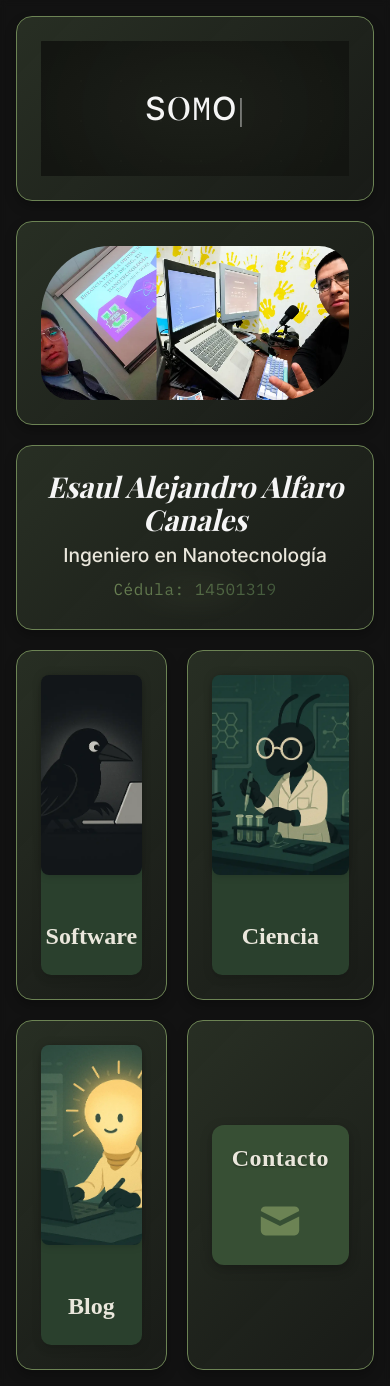
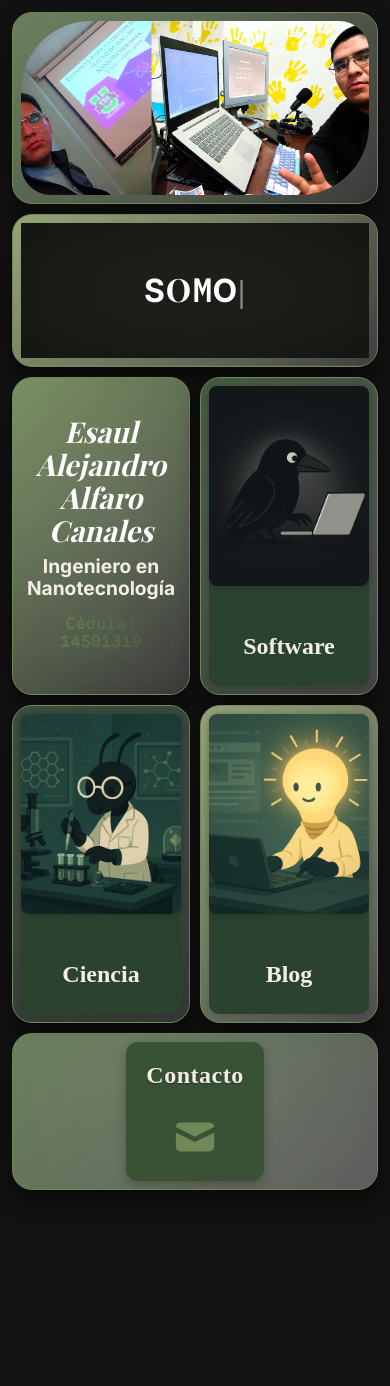
Before and after one commit to theonix-eaac/portfolio-eaac-front, a Next.js app: page / in a window 390 px wide. After the commit the page ends 1202 px from the top, so only its background shows below. Built offline with nearby package versions, Linux system fonts and the light colour scheme; a web font is replaced by a local one.

Commit message:
style: :lipstick: Update BentoGrid to Home

```diff
--- a/src/app/page.tsx
+++ b/src/app/page.tsx
@@ -1,4 +1,5 @@
-import BentoContainer from "@/components/sections/BentoContainer/BentoContainer";
+import BentoContainer from "@/components/sections/Home/BentoContainer/BentoContainer";
+
 
 export default function Home() {
   return (
--- a/src/components/sections/BentoContainer/BentoContainer.module.css
+++ /dev/null
@@ -1,135 +0,0 @@
-/* 🌐 Main Grid Container */
-.grid {
-  display: grid;
-  grid-template-columns: repeat(auto-fit, minmax(280px, 1fr));
-  grid-auto-rows: minmax(180px, auto);
-  gap: 24px;
-  padding: 24px;
-  min-height: 100vh;
-  position: relative;
-  backdrop-filter: blur(3px);
-}
-
-/* 🧩 Grid Item */
-.item {
-  background: linear-gradient(
-    135deg,
-    rgba(92, 115, 78, 0.3),
-    rgba(92, 115, 78, 0.1)
-  );
-  color: var(--text-light);
-  border-radius: 16px;
-  padding: 24px;
-  font-size: 1.4rem;
-  font-weight: 500;
-  box-shadow: 0 6px 12px rgba(0, 0, 0, 0.25);
-  backdrop-filter: blur(12px);
-  border: 1px solid var(--moss-green-color);
-  transition: all 0.3s ease;
-  display: flex;
-  align-items: center;
-  justify-content: center;
-  text-align: center;
-}
-
-.item:hover {
-  transform: translateY(-6px) scale(1.02);
-  box-shadow: 0 12px 24px rgba(0, 0, 0, 0.4);
-  background: linear-gradient(
-    135deg,
-    rgba(92, 115, 78, 0.4),
-    rgba(92, 115, 78, 0.2)
-  );
-}
-
-/* 🧭 Grid Area Placement (Desktop) */
-.item0 {
-  grid-column: 1 / span 2;
-  grid-row: 2;
-}
-.item1 {
-  grid-column: 1 / span 3;
-  grid-row: 1;
-}
-.item2 {
-  grid-column: 3;
-  grid-row: 2;
-}
-.item3 {
-  grid-column: 1;
-  grid-row: 3;
-}
-.item4 {
-  grid-column: 2;
-  grid-row: 3;
-}
-.item5 {
-  grid-column: 3;
-  grid-row: 3;
-}
-.item6 {
-  grid-column: 1 / 4;
-  grid-row: 4;
-}
-
-/* 📱 Responsive Layout */
-@media (max-width: 900px) {
-  .grid {
-    grid-template-columns: repeat(2, 1fr);
-    grid-auto-rows: minmax(160px, auto);
-    gap: 20px;
-    padding: 16px;
-  }
-
-  .item0 {
-    grid-column: 1 / 3;
-    grid-row: auto;
-  }
-  .item1 {
-    grid-column: 1 / 3;
-    grid-row: 1;
-  }
-  .item2 {
-    grid-column: 1 / 3;
-    grid-row: auto;
-  }
-  .item3 {
-    grid-column: 1;
-    grid-row: auto;
-  }
-  .item4 {
-    grid-column: 2;
-    grid-row: auto;
-  }
-  .item5 {
-    grid-column: 1;
-    grid-row: auto;
-  }
-  .item6 {
-    grid-column: 2;
-    grid-row: auto;
-  }
-}
-
-/* 🌬️ Floating Particle Effect */
-@keyframes driftParticles {
-  0% {
-    transform: translate(0, 0);
-  }
-  100% {
-    transform: translate(-1000px, -1000px);
-  }
-}
-
-/* 💫 Pulse Flow Animation */
-@keyframes pulseFlow {
-  0% {
-    transform: scale(1) rotate(0deg);
-  }
-  50% {
-    transform: scale(1.15) rotate(8deg);
-  }
-  100% {
-    transform: scale(1.3) rotate(15deg);
-  }
-}
--- /dev/null
+++ b/src/components/sections/Home/BentoContainer/BentoContainer.module.css
@@ -0,0 +1,305 @@
+/* Grid */
+.grid {
+  display: grid;
+  grid-template-columns: repeat(6, 1fr);
+  gap: 25px;
+  padding: 30px;
+  min-height: 100vh;
+  background-color: var(--black-warm);
+  backdrop-filter: blur(6px);
+}
+
+/* Global animations */
+@keyframes softGlow {
+  0% {
+    background-position: 0% 0%;
+  }
+  100% {
+    background-position: 300% 300%;
+  }
+}
+
+@keyframes shimmerFlow {
+  0% {
+    opacity: 0.3;
+    transform: scale(1) translate(0, 0);
+  }
+  50% {
+    opacity: 0.8;
+    transform: scale(1.15) translate(20px, -20px);
+  }
+  100% {
+    opacity: 0.3;
+    transform: scale(1) translate(0, 0);
+  }
+}
+
+@keyframes pulseBackground {
+  0%,
+  100% {
+    filter: brightness(1);
+  }
+  50% {
+    filter: brightness(1.3);
+  }
+}
+
+@keyframes scanLight {
+  0% {
+    transform: rotate(45deg) translate(-100%, -100%);
+    opacity: 0.2;
+  }
+  50% {
+    transform: rotate(45deg) translate(0%, 0%);
+    opacity: 0.6;
+  }
+  100% {
+    transform: rotate(45deg) translate(200%, 200%);
+    opacity: 0;
+  }
+}
+
+@keyframes burst {
+  0% {
+    box-shadow: 0 0 0 rgba(255, 255, 255, 0);
+    transform: scale(1);
+  }
+  50% {
+    box-shadow: 0 0 60px rgba(255, 255, 255, 0.4);
+    transform: scale(1.06);
+  }
+  100% {
+    box-shadow: 0 0 0 rgba(255, 255, 255, 0);
+    transform: scale(1);
+  }
+}
+
+/* Item */
+.item {
+  position: relative;
+  overflow: hidden;
+  padding: 28px;
+  font-size: 1.3rem;
+  font-weight: 700;
+  border-radius: 20px;
+  color: var(--text-light);
+  border: 1px solid var(--moss-green-color);
+  background-size: 300% 300%;
+  background-position: center;
+  backdrop-filter: blur(12px);
+  box-shadow: 0 10px 20px rgba(0, 0, 0, 0.5);
+  display: flex;
+  align-items: center;
+  justify-content: center;
+  text-align: center;
+  animation: softGlow 10s linear infinite,
+    pulseBackground 5s ease-in-out infinite;
+  transition: transform 0.4s ease, box-shadow 0.4s ease;
+  isolation: isolate;
+}
+
+.item:hover {
+  animation: burst 0.8s ease forwards;
+}
+
+.item::before {
+  content: "";
+  position: absolute;
+  top: -100%;
+  left: -100%;
+  width: 300%;
+  height: 300%;
+  background: radial-gradient(
+    circle,
+    rgba(255, 255, 255, 0.2),
+    transparent 70%
+  );
+  animation: shimmerFlow 8s ease-in-out infinite;
+  z-index: 0;
+}
+
+.item::after {
+  content: "";
+  position: absolute;
+  top: 0;
+  left: -150%;
+  width: 300%;
+  height: 300%;
+  background: linear-gradient(
+    45deg,
+    rgba(255, 255, 255, 0.15) 0%,
+    rgba(255, 255, 255, 0.05) 50%,
+    transparent 100%
+  );
+  animation: scanLight 6s linear infinite;
+  z-index: 1;
+}
+
+.item > * {
+  position: relative;
+  z-index: 2;
+}
+
+/* Items */
+.item0 {
+  background: linear-gradient(
+    135deg,
+    var(--earth-green-color),
+    rgba(255, 255, 255, 0.1)
+  );
+}
+.item1 {
+  background: linear-gradient(
+    135deg,
+    var(--olive-green-color),
+    rgba(255, 255, 255, 0.12)
+  );
+}
+.item2 {
+  background: linear-gradient(
+    135deg,
+    var(--moss-green-color),
+    rgba(255, 255, 255, 0.1)
+  );
+}
+.item3 {
+  background: linear-gradient(
+    135deg,
+    var(--brush-green-color),
+    rgba(255, 255, 255, 0.15)
+  );
+}
+.item4 {
+  background: linear-gradient(
+    135deg,
+    var(--forest-green-color),
+    rgba(255, 255, 255, 0.1)
+  );
+}
+.item5 {
+  background: linear-gradient(
+    135deg,
+    var(--olive-green-color),
+    rgba(255, 255, 255, 0.2)
+  );
+}
+.item6 {
+  background: linear-gradient(
+    135deg,
+    var(--earth-green-color),
+    rgba(255, 255, 255, 0.25)
+  );
+}
+
+/* Desktop */
+@media (min-width: 1200px) {
+  .grid {
+    grid-template-columns: repeat(6, 1fr);
+  }
+  .item0 {
+    grid-column: 1 / span 3;
+  }
+  .item1 {
+    grid-column: 4 / span 3;
+  }
+  .item2 {
+    grid-column: 1 / span 2;
+  }
+  .item3 {
+    grid-column: 3 / span 2;
+  }
+  .item4 {
+    grid-column: 5 / span 2;
+  }
+  .item5 {
+    grid-column: 1 / span 3;
+  }
+  .item6 {
+    grid-column: 4 / span 3;
+  }
+}
+
+/* Tablet */
+@media (max-width: 1199px) and (min-width: 900px) {
+  .grid {
+    grid-template-columns: repeat(6, 1fr);
+  }
+  .item0 {
+    grid-column: 1 / span 6;
+    grid-row: 2;
+  }
+  .item1 {
+    grid-column: 1 / span 6;
+    grid-row: 1;
+  }
+  .item2 {
+    grid-column: 1 / span 3;
+  }
+  .item3 {
+    grid-column: 4 / span 3;
+  }
+  .item4 {
+    grid-column: 1 / span 2;
+  }
+  .item5 {
+    grid-column: 3 / span 4;
+  }
+  .item6 {
+    grid-column: 1 / span 6;
+  }
+}
+
+/* Mobile */
+@media (max-width: 899px) and (min-width: 600px) {
+  .grid {
+    grid-template-columns: repeat(6, 1fr);
+  }
+  .item0 {
+    grid-column: 1 / span 6;
+  }
+
+  .item1 {
+    grid-column: 1 / span 6;
+  }
+  .item2 {
+    grid-column: 1 / span 6;
+  }
+  .item3 {
+    grid-column: 1 / span 3;
+  }
+  .item4 {
+    grid-column: 4 / span 3;
+  }
+  .item5 {
+    grid-column: 1 / span 3;
+  }
+  .item6 {
+    grid-column: 4 / span 3;
+  }
+}
+
+/* Mini móvil */
+@media (max-width: 599px) {
+  .grid {
+    grid-template-columns: repeat(6, 1fr);
+    gap: 10px;
+    padding: 12px;
+  }
+  .item {
+    padding: 8px;
+    font-size: 1.1rem;
+  }
+  .item0,
+  .item1,
+  .item6 {
+    grid-column: 1 / span 6;
+  }
+  .item2,
+  .item4 {
+    grid-column: 1 / span 3;
+  }
+  .item3,
+  .item5 {
+    grid-column: 4 / span 3;
+  }
+}
```
Also changed, not shown: src/components/sections/Home/BentoContainer/BentoContainer.tsx (renamed from src/components/sections/BentoContainer/BentoContainer.tsx, +5 -5 lines).
